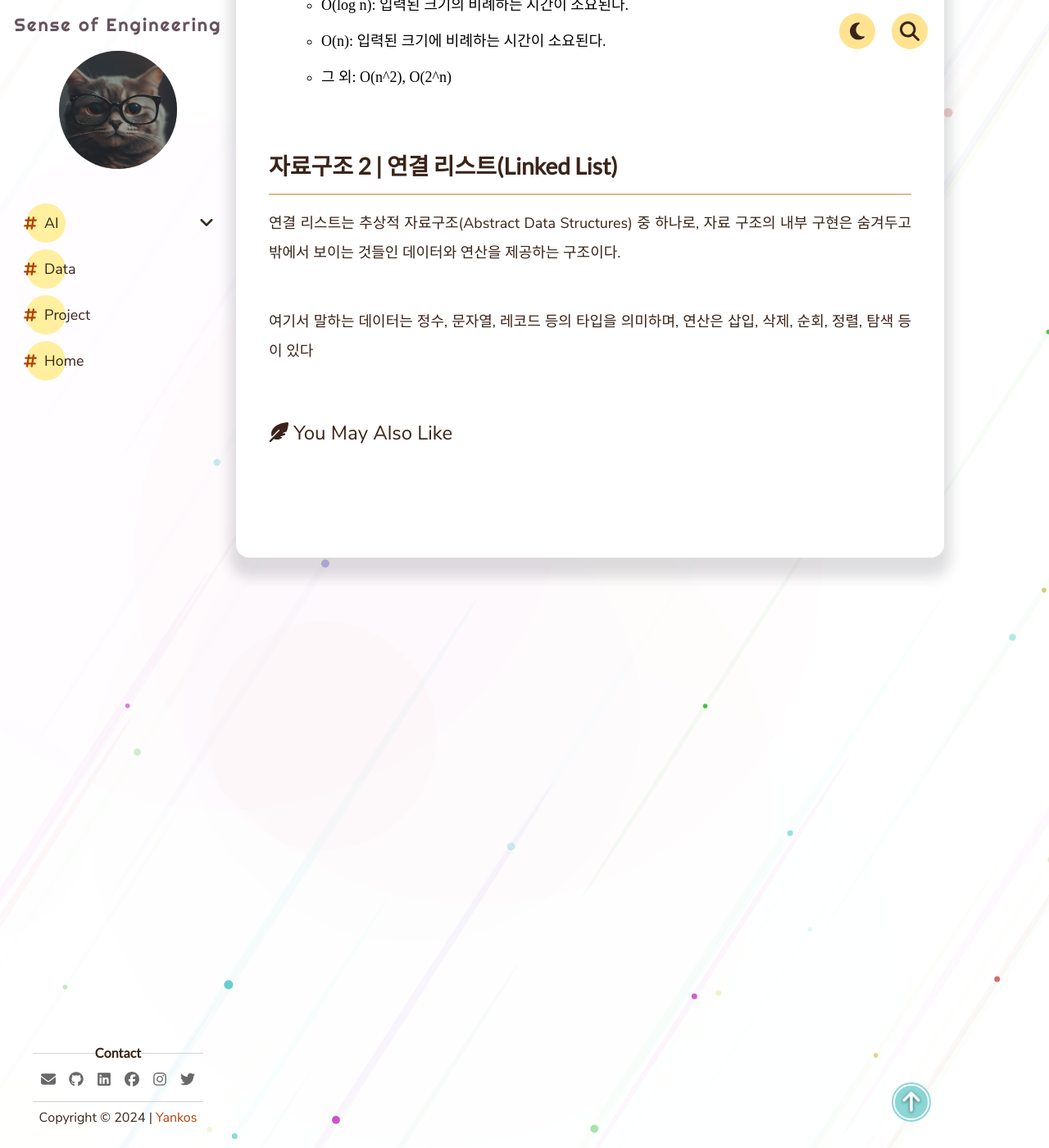
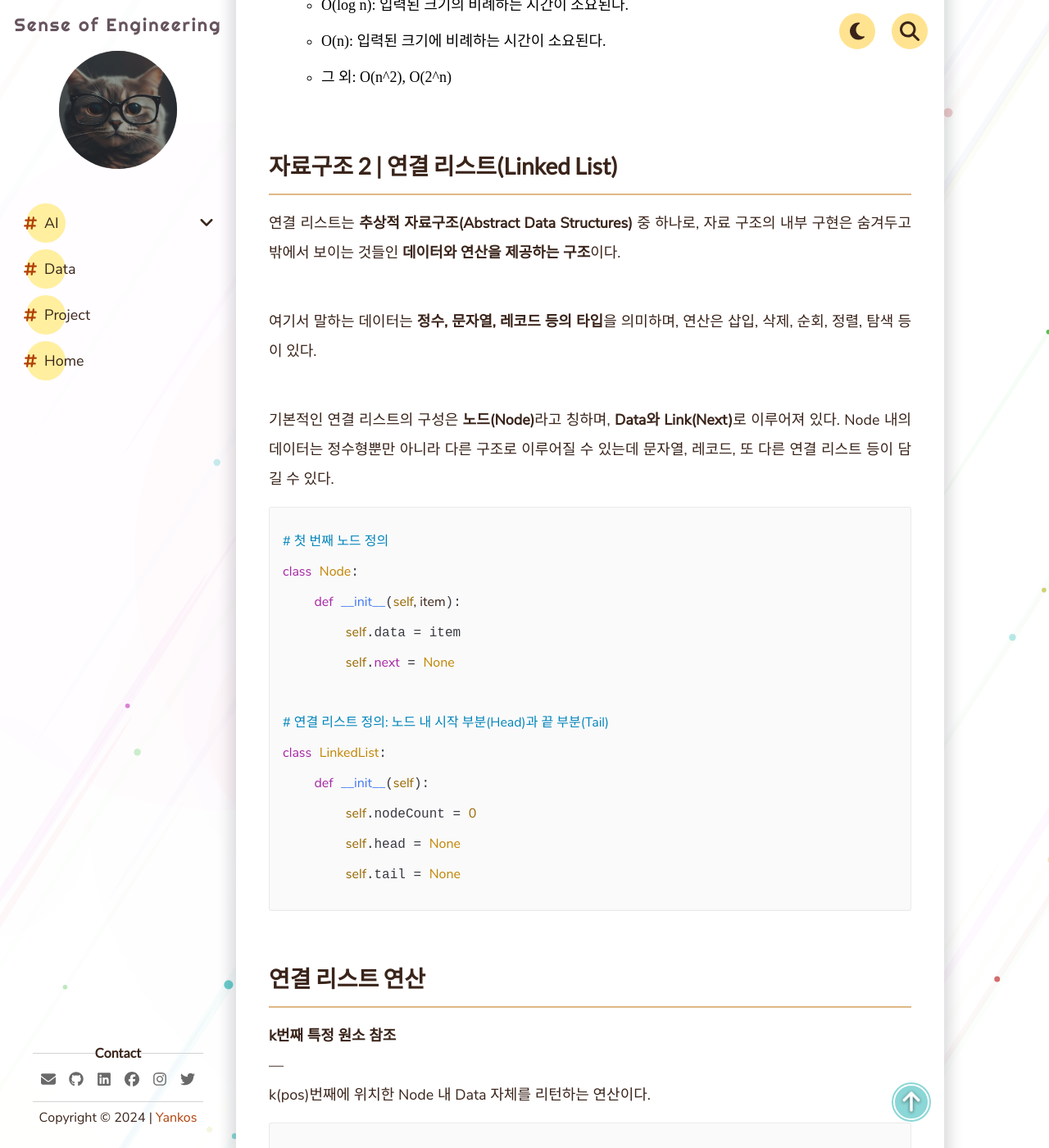
Before and after one commit to jjunier/jjunier.github.io, a Jekyll site: the page built from _pages/Data/DevCourse/post-01.md, in a window 1280 px wide and 1400 px high, scrolled down 7548 px. Shown: the whole window at 82% size. Built offline with Jekyll 4.4.1, drawn with Linux system fonts in a browser that asks for light colours; comment, search, counter and statistics services are not loaded; some of the changed text lies outside the part shown.

Commit message:
docs: update WIL01(title: Data Structure & Algorithms) pages

````diff
--- a/_pages/Data/DevCourse/post-01.md
+++ b/_pages/Data/DevCourse/post-01.md
@@ -160,6 +160,49 @@ def iterative_sum(n):
 
 ## 자료구조 2 | 연결 리스트(Linked List)
 ---
-연결 리스트는 추상적 자료구조(Abstract Data Structures) 중 하나로, 자료 구조의 내부 구현은 숨겨두고 밖에서 보이는 것들인 데이터와 연산을 제공하는 구조이다.
+연결 리스트는 **추상적 자료구조(Abstract Data Structures)** 중 하나로, 자료 구조의 내부 구현은 숨겨두고 밖에서 보이는 것들인 **데이터와 연산을 제공하는 구조**이다.
 
-여기서 말하는 데이터는 정수, 문자열, 레코드 등의 타입을 의미하며, 연산은 삽입, 삭제, 순회, 정렬, 탐색 등이 있다
+여기서 말하는 데이터는 **정수, 문자열, 레코드 등의 타입**을 의미하며, 연산은 삽입, 삭제, 순회, 정렬, 탐색 등이 있다.
+
+기본적인 연결 리스트의 구성은 **노드(Node)**라고 칭하며, **Data와 Link(Next)**로 이루어져 있다. Node 내의 데이터는 정수형뿐만 아니라 다른 구조로 이루어질 수 있는데 문자열, 레코드, 또 다른 연결 리스트 등이 담길 수 있다.
+
+```python
+# 첫 번째 노드 정의
+class Node:
+    def __init__(self, item):
+        self.data = item
+        self.next = None
+
+# 연결 리스트 정의: 노드 내 시작 부분(Head)과 끝 부분(Tail)
+class LinkedList:
+    def __init__(self):
+        self.nodeCount = 0
+        self.head = None
+        self.tail = None
+```
+
+## 연결 리스트 연산
+---
+**k번째 특정 원소 참조**
+---
+k(pos)번째에 위치한 Node 내 Data 자체를 리턴하는 연산이다.
+```python
+def getAt(self, pos):
+    if pos <= 0 and pos > self.nodeCount:
+        return None
+    i = 1
+    curr = self.head
+
+    while i < pos:
+        curr = curr.next
+        i += 1
+
+    return curr
+```
+
+배열 vs 연결 리스트
+
+||배열|연결 리스트|
+|---|---|---|
+|저장 공간|연속한 위치|임의의 위치|
+|특정 원소 지칭|매우 간편함|선형 탐색과 유사함|
````
